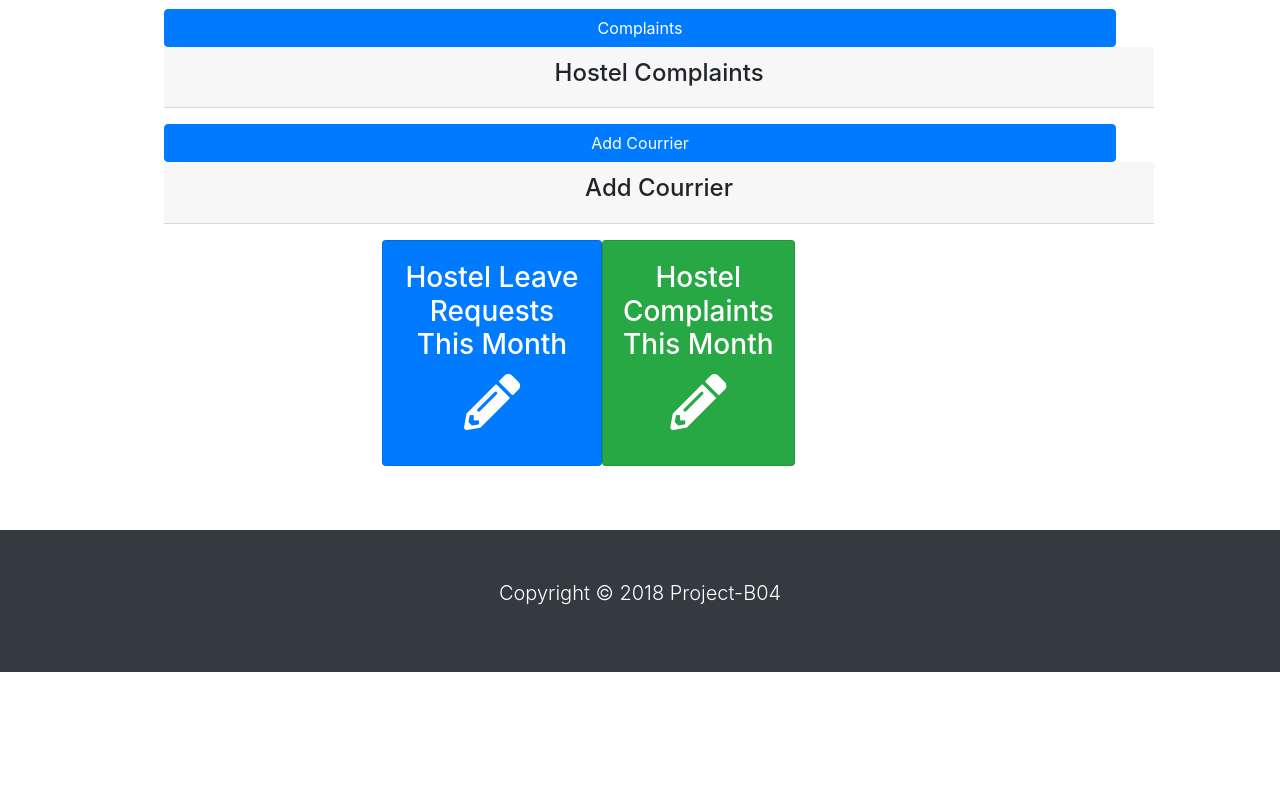
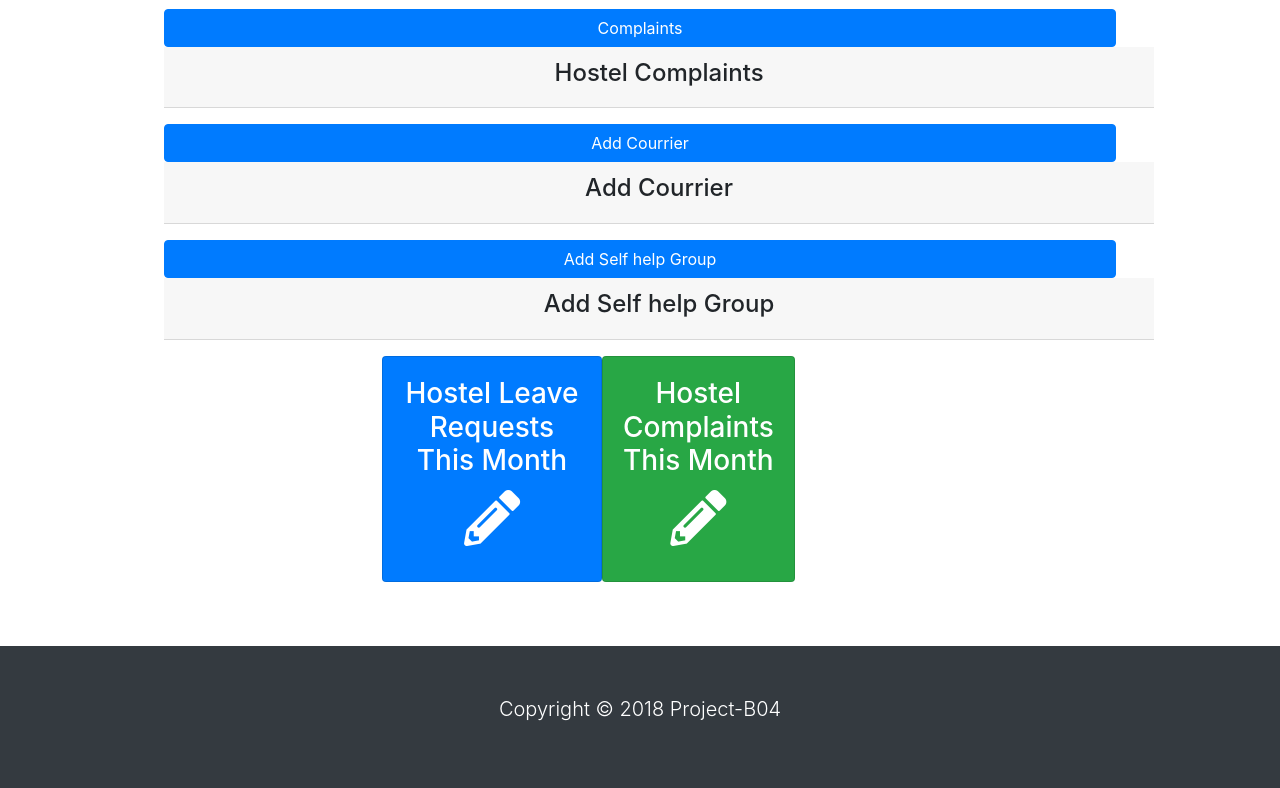
Before and after one commit to wasim919/Web-App-Django, a Django app: page /hostel_admin/announcement_delete/1/ in a window 1280 px wide. Shown: the part 916-1704 px from the top of the page. Before the commit the page ends 1588 px from the top, so only its background shows below. Run offline with Django 3.2, Linux system fonts and the light colour scheme; a user stored in the database is signed in; tables that the repository leaves empty hold one stand-in row (values such as "Sample post"); some libraries are stand-ins or nearby versions.

Commit message:
self changes

```diff
--- /dev/null
+++ b/swp/hostel_admin/templates/hostel_admin/add_self_form.html
@@ -0,0 +1,5 @@
+<label for="issue">Issue</label>
+<input type="text" name="issue" value="" class="form-control"><br>
+<label for="student_roll">Student Roll No</label>
+<input type="text" name="student_roll" value="" class="form-control"><br>
+<input type="Submit" value="Add Self help Group" class="btn btn-primary btn-block" id="mybutton5">
--- a/swp/hostel_admin/templates/hostel_admin/hostel_admin_dashboard.html
+++ b/swp/hostel_admin/templates/hostel_admin/hostel_admin_dashboard.html
@@ -210,6 +210,15 @@
   <table id="searchTable5" class="table table-striped" style="visibility:hidden">
   </table>
 </form>
+<input type="Submit" value="Add Self help Group" class="btn btn-primary btn-block" id="mybutton6">
+  <div class="card-header" style="width: 104%;">
+    <h4><center>Add Self help Group</center></h4>
+  </div>
+<form class="add_selfhelp" action="{% url 'hostel_admin:add_selfhelp_view' %}" method="post">
+  {% csrf_token %}
+  <table id="searchTable6" class="table table-striped" style="visibility:hidden">
+  </table>
+</form>
 <!-- <form class="hostel_leave" action="{% url 'hostel_admin:hostel_leaves' %}" method="post">
 {% csrf_token %} -->
     </div>
@@ -310,7 +319,7 @@
     <div class="col-md-5" style="width:800px; margin:0 auto;">
       <div class="card" style=" border: 0px;align:left;">
 
-        <table style="align:left; width: 80%; padding: 0px;  border: 0px; ">
+        <table style="align:right; width: 80%; padding: 0px;  border: 0px; ">
           <tr style="width: 100%; padding: 0px;  border: 0px;">
             <td style="width: 100%; padding: 0px;">
               <div class="card text-center bg-primary text-white mb-3">
@@ -495,6 +504,27 @@
   });
   });
 
+  $('#mybutton6').click(function(){
+    // e.preventDefault();
+    // var date=$('#datepicker').val();
+    // var time=$('#timepicker').val();
+    // var specialisation=$('#specialisation :selected').text();
+    // console.log(specialisation);
+    $.ajax({
+      type:'GET',
+      url:'{% url "hostel_admin:add_selfhelp" %}',
+      dataType: 'html',
+    success:function(data){
+      $(document).ready(function(){
+        console.log("it worked");
+        $("#searchTable6").css('visibility','visible');
+        $("#mybutton6").css('visibility','hidden');
+        $("#searchTable6").html(data);
+     });
+    }
+  });
+  });
+
   </script>
 </body>
 
--- a/swp/hostel_admin/urls.py
+++ b/swp/hostel_admin/urls.py
@@ -20,4 +20,6 @@
     url(r'^add_item/$', views.add_item, name = 'add_item'),
     url(r'^add_courier/$', views.add_courier, name = 'add_courier'),
     url(r'^add_student_courrier/$', views.add_student_courrier, name = 'add_student_courrier'),
+    url(r'^add_selfhelp/$', views.add_selfhelp, name = 'add_selfhelp'),
+    url(r'^add_selfhelp_view/$', views.add_selfhelp_view, name = 'add_selfhelp_view'),
 ]
--- a/swp/hostel_admin/views.py
+++ b/swp/hostel_admin/views.py
@@ -10,7 +10,7 @@
 from api_integration.models import Student
 from django.contrib.auth.models import User
 from django.contrib.auth.decorators import login_required
-from hostel.models import HostelLeave, ComplaintRegister, Courrier
+from hostel.models import HostelLeave, ComplaintRegister, Courrier, SelfHelpGroup
 from dashboard.models import Messages
 import pytz
 from hostel.models import *
@@ -283,9 +283,8 @@
         return redirect('hostel_admin:hostel_admin_dashboard')
 
 def add_courier(request):
-    form = AddCourrierForm()
+    #form = AddCourrierForm()
     return HttpResponse(render_to_string('hostel_admin/courrier_form.html',context={
-    'courrier_form': form
     }))
 
 def add_student_courrier(request):
@@ -317,3 +316,36 @@
         return redirect('hostel_admin:hostel_admin_dashboard')
     else:
         return redirect('hostel_admin:hostel_admin_dashboard')
+
+def add_selfhelp(request):
+    #form = AddCourrierForm()
+    return HttpResponse(render_to_string('hostel_admin/add_self_form.html',context={
+    }))
+
+
+def add_selfhelp_view(request):
+    if request.method == 'POST':
+        print(request.POST)
+        student_roll = request.POST.get('student_roll')
+        allStudent = Student.objects.all()
+        rollvalue = dict()
+        for i in range(len(allStudent)):
+            if(allStudent[i].roll not in rollvalue):
+                rollvalue[allStudent[i].roll] = True
+
+        if(student_roll in rollvalue):
+            student = Student.objects.get(roll = student_roll)
+        else:
+            return redirect('hostel_admin:hostel_admin_dashboard')
+
+        courrier = SelfHelpGroup.objects.create(student = student)
+        courrier.issue = request.POST.get('issue')
+        courrier.timestamp = datetime.datetime.now()
+        courrier.created_at = datetime.datetime.now().date()
+        courrier.created_by = request.user.username
+        courrier.modified_at = datetime.datetime.now().date()
+        courrier.modified_by = request.user.username
+        courrier.save()
+        return redirect('hostel_admin:hostel_admin_dashboard')
+    else:
+        return redirect('hostel_admin:hostel_admin_dashboard')
```
